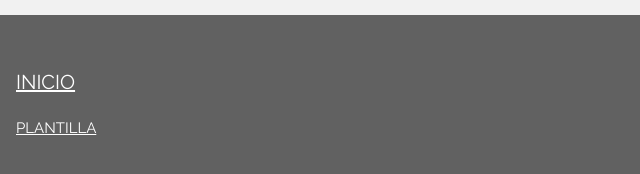
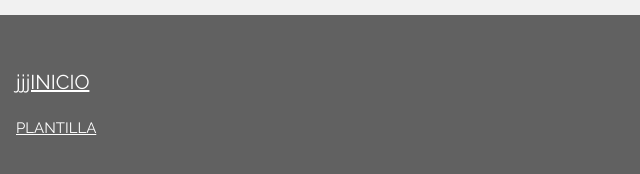
Before and after one commit to gonzalikoklk/gonzalikoklk, a plain HTML site: page hola.html in a window 1280 px wide. Shown: the part 1090-1264 px from the top of the page, 0-640 px from the left. Drawn offline with Linux system fonts and the light colour scheme.

Commit message:
Update hola.html

```diff
--- a/hola.html
+++ b/hola.html
@@ -90,7 +90,7 @@ and is wrapped around the whole page content, except for the footer in this exam
 <!-- Footer -->
 <footer class="w3-container w3-dark-grey w3-padding-32 w3-margin-top">
   <h4>
-    <p><a href="index.html" target="_blank">INICIO</a></p>
+    <p><a href="index.html" target="_blank">jjjINICIO</a></p>
   </h4>
   <p><a href="https://www.w3schools.com/w3css/tryit.asp?filename=tryw3css_templates_blog&stacked=h" target="_blank">PLANTILLA</a></p>
 </footer>
```
